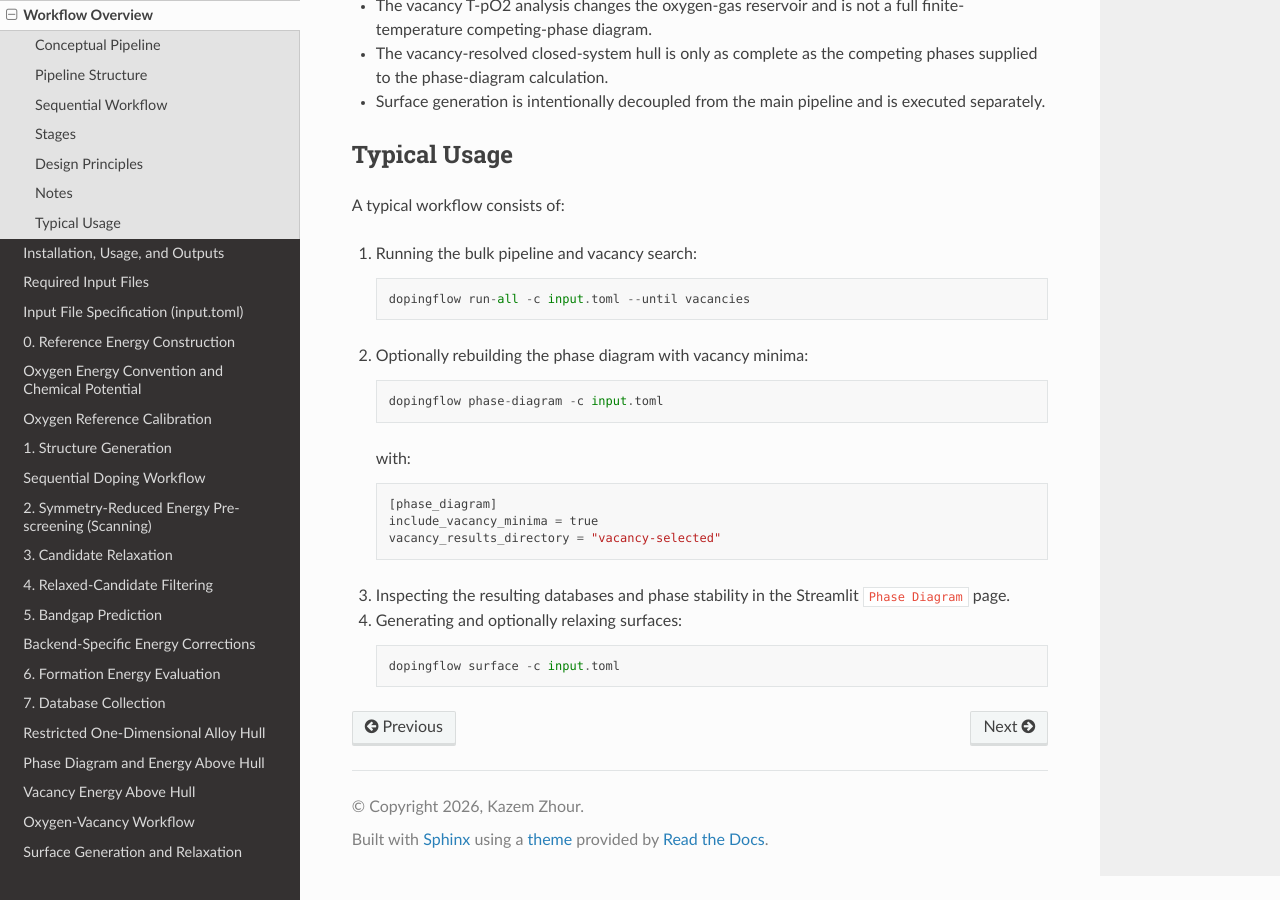
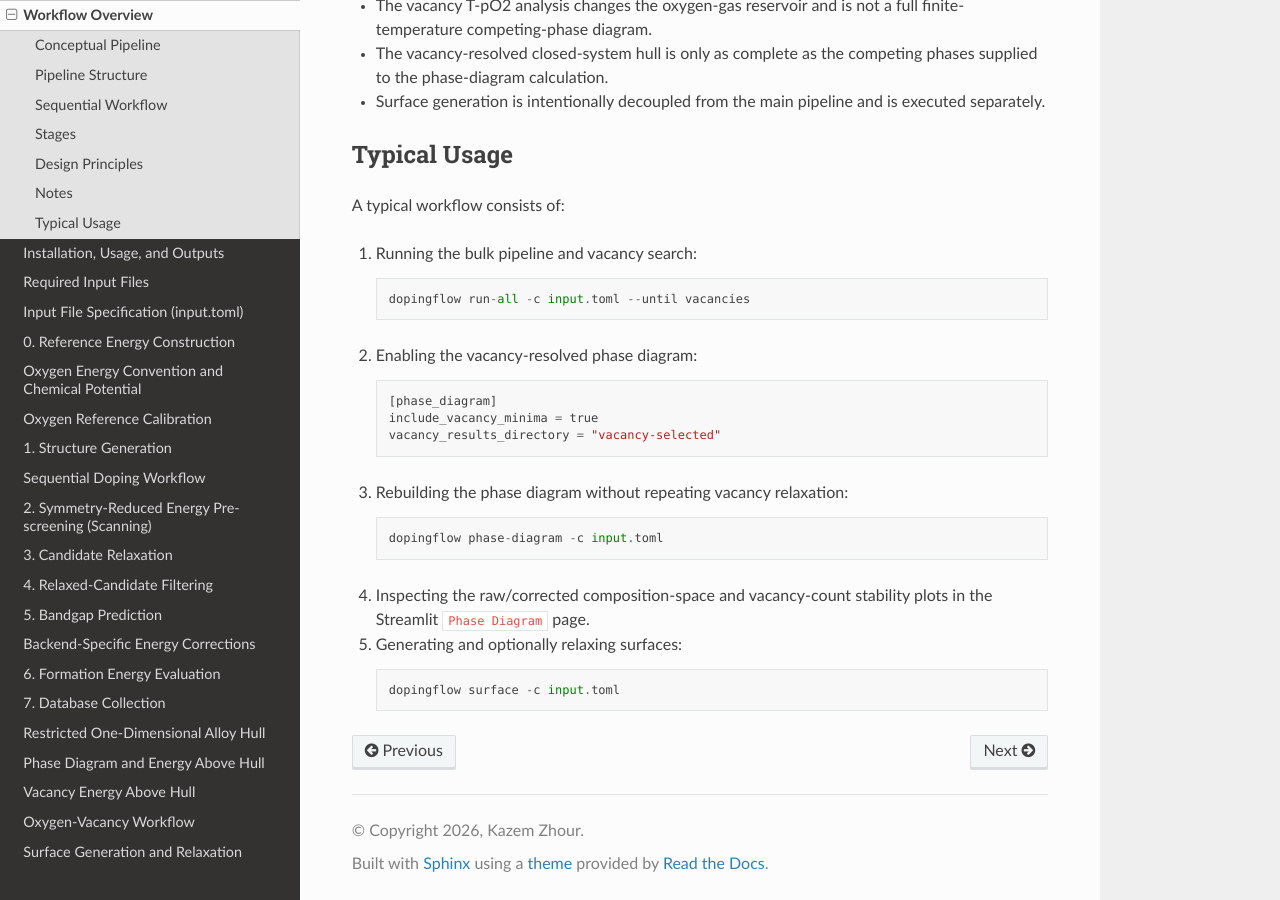
Before and after one commit to KazemZh/dopingflow, a Sphinx documentation site: the page built from docs/source/workflow_overview.rst, in a window 1280 px wide and 900 px high, scrolled down 3940 px. Built offline with Sphinx 7.4.7 and the Read the Docs theme 3.1.0, drawn with Linux system fonts in a browser that asks for light colours.

Commit message:
Clarify vacancy hull sequencing and GUI review

```diff
--- a/docs/source/workflow_overview.rst
+++ b/docs/source/workflow_overview.rst
@@ -204,22 +204,24 @@ A typical workflow consists of:
 
       dopingflow run-all -c input.toml --until vacancies
 
-2. Optionally rebuilding the phase diagram with vacancy minima:
+2. Enabling the vacancy-resolved phase diagram:
+
+   ::
+
+      [phase_diagram]
+      include_vacancy_minima = true
+      vacancy_results_directory = "vacancy-selected"
+
+3. Rebuilding the phase diagram without repeating vacancy relaxation:
 
    ::
 
       dopingflow phase-diagram -c input.toml
 
-   with::
+4. Inspecting the raw/corrected composition-space and vacancy-count stability
+   plots in the Streamlit ``Phase Diagram`` page.
 
-      [phase_diagram]
-      include_vacancy_minima = true
-      vacancy_results_directory = "vacancy-selected"
-
-3. Inspecting the resulting databases and phase stability in the Streamlit
-   ``Phase Diagram`` page.
-
-4. Generating and optionally relaxing surfaces:
+5. Generating and optionally relaxing surfaces:
 
    ::
 
```
